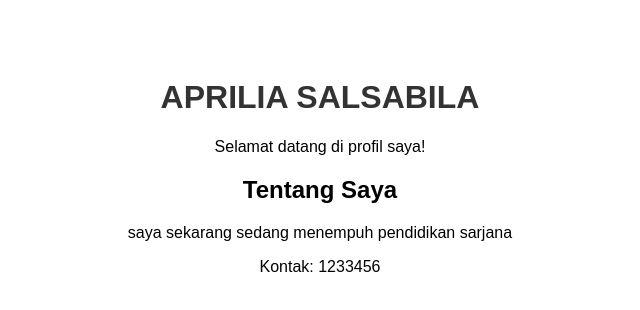
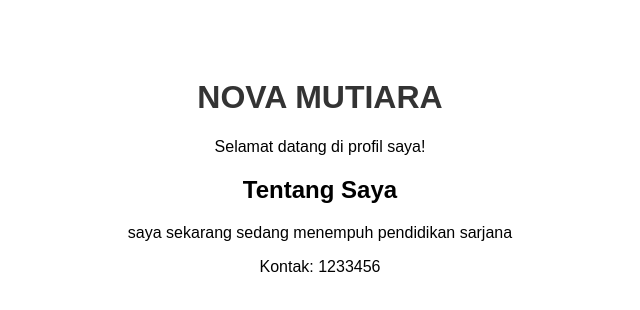
Before and after one commit to saaalala/tgasnova, a plain HTML site: page index.html in a window 1280 px wide. Shown: the whole page, without its empty margins (320-960 px from the left). Drawn offline with Linux system fonts and the light colour scheme.

Commit message:
Update index.html

```diff
--- a/index.html
+++ b/index.html
@@ -9,7 +9,7 @@
 </head>
 <body>
     <header>
-        <h1>APRILIA SALSABILA</h1>
+        <h1>NOVA MUTIARA</h1>
         <p>Selamat datang di profil saya!</p>
     </header>
     <section>
```
